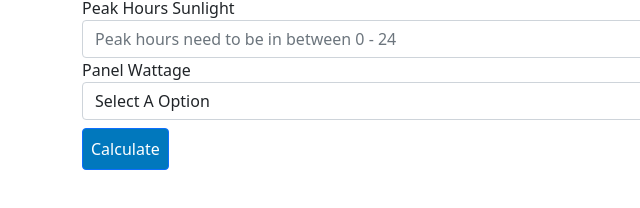
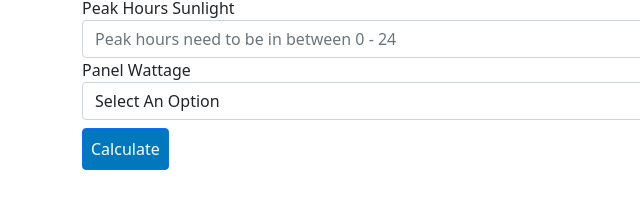
Before and after one commit to Veyseng/AOD-calculator, a plain HTML site: page index.html in a window 1280 px wide. Shown: the part 594-802 px from the top of the page, 0-640 px from the left. Drawn offline with nearby package versions, Linux system fonts and the light colour scheme.

Commit message:
Edit a labels

```diff
--- a/index.html
+++ b/index.html
@@ -40,7 +40,7 @@
 			  <input type="text" class="form-control" name="name" id="InputSunlight" placeholder="Peak hours need to be in between 0 - 24">
 			  <label for="inputTitle">Panel Wattage</label>
 			  <select id="wattage-option" class="form-select" aria-label="Default select example">
-				<option  selected>Select A Option</option>
+				<option  selected>Select An Option</option>
 					<option value="150">Low Wattage : 150 Watt</option>
 					<option value="350">High Wattage : 350 Watt</option>
 				</select>
```
